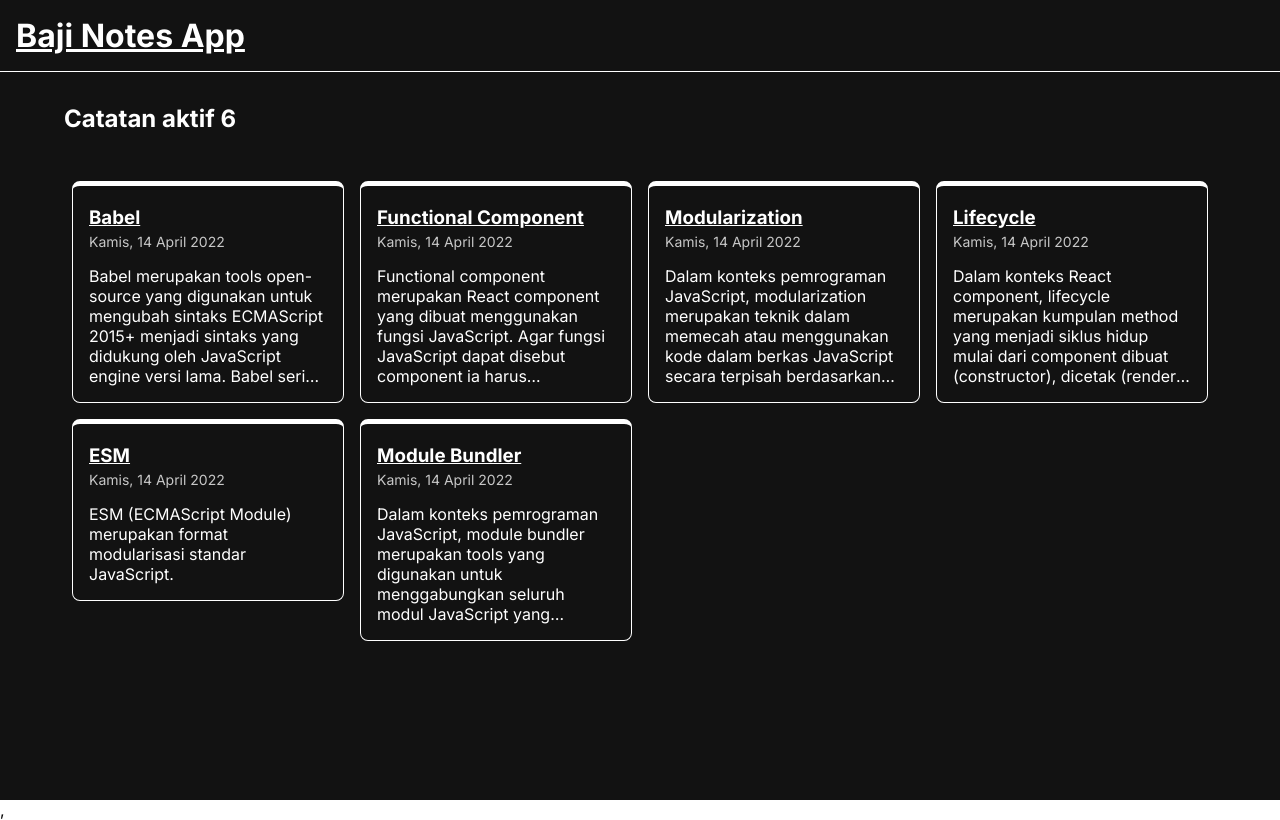
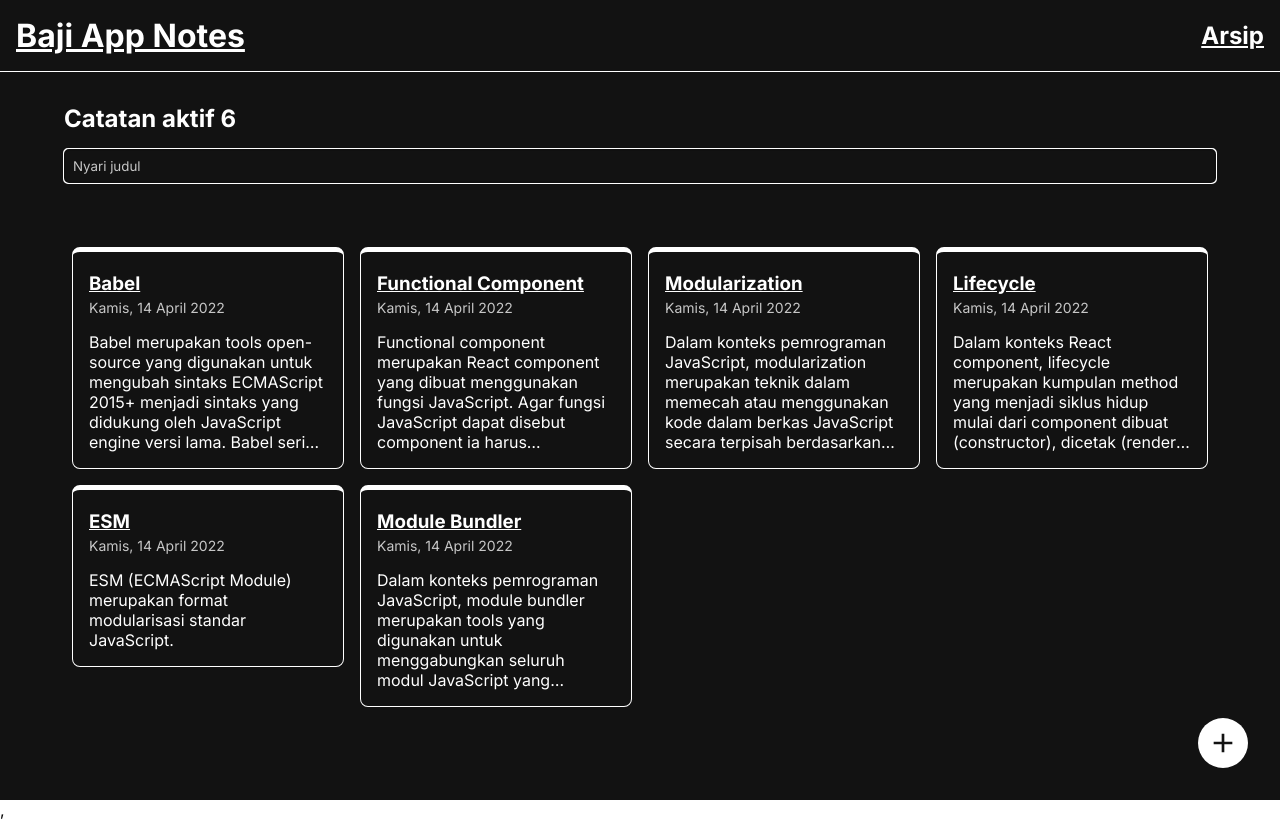
Before and after one commit to bajiff/baji-personal-notes-app-starter, a React (Vite) app: page / in a window 1280 px wide. Built offline with nearby package versions, Linux system fonts and the light colour scheme.

Commit message:
Ya lumayan paham lah dikit-dikit biar pas di vibe coding nambah gacorrrrrr

```diff
--- a/src/components/App.jsx
+++ b/src/components/App.jsx
@@ -1,6 +1,6 @@
 // ? App.jsx
 import React from 'react';
-import { Routes, Route } from 'react-router-dom';
+import { Routes, Route, Link } from 'react-router-dom';
 import { AddNotePage, ArchivePage, DetailPage, HomePage, NotFoundPage } from '../pages';
 
 const App = () => {
@@ -8,11 +8,13 @@ const App = () => {
     <div className='app-container'>
       <header>
         <h1>
-          <a href="/">Baji Notes App</a>
+          <Link to='/'>Baji App Notes</Link>
         </h1>
+        <h2>
+         <Link to='/archive'>Arsip</Link>
+        </h2>
       </header>
       <main>
-
         <Routes>
           <Route path='/' element={<HomePage/>} />
           <Route path='/notes/new' element={<AddNotePage/>} />
--- a/src/pages/AddNotePage.jsx
+++ b/src/pages/AddNotePage.jsx
@@ -13,10 +13,14 @@ const AddNotePage = () => {
     navigate('/');
   }
   return (
-    <div>
-      <input type="text" value={title} onChange={e => setTitle(e.target.value)} autoFocus required placeholder='Judulnya bang' />
-      <input type="text" value={body} onChange={e => setBody(e.target.value)} required placeholder='Ini Deskripsinya bang' />
-      <button onClick={submitHandler}>Submit</button>
+    <div className='add-new-page__input'>
+      <input className='add-new-page__input__title' type="text" value={title} onChange={e => setTitle(e.target.value)} autoFocus required placeholder='Judulnya bang' />
+      <textarea className='add-new-page__input__body' value={body} onChange={e => setBody(e.target.value)} required placeholder='Ini Deskripsinya bang' />
+      <div className="add-new-page__action">
+        <button className="action" title="simpan" onClick={submitHandler}>
+         <svg stroke="currentColor" fill="currentColor" strokeWidth="0" viewBox="0 0 24 24" height="1em" width="1em" xmlns="http://www.w3.org/2000/svg"><path fill="none" d="M0 0h24v24H0V0z"></path><path d="M9 16.17L4.83 12l-1.42 1.41L9 19 21 7l-1.41-1.41L9 16.17z"></path></svg>
+      </button>
+      </div>
     </div>
   )
 }
--- a/src/pages/ArchivePage.jsx
+++ b/src/pages/ArchivePage.jsx
@@ -1,9 +1,46 @@
-import React from 'react'
+// ? ArchivePage.jsx
+import React, { useEffect, useState } from 'react';
+import { getArchivedNotes } from '../utils/local-data';
+import { NoteItem } from '../components';
+import { useSearchParams } from 'react-router-dom';
 
-const ArchivePage = () => {
+const ArchivePage = ({}) => {
+  const [notes, setNotes] = useState(getArchivedNotes());
+  const [searchParams, setSearchParams] = useSearchParams();
+  const keyword = searchParams.get('keyword') || '';
+
+  const onKeywordChangeHandler = (e) => {
+    setSearchParams({keyword: e.target.value});
+  };
+
+  const filteredNotes = notes.filter(note => {
+    return note.title.toLowerCase().includes(keyword.toLowerCase());
+  })
+
+
+  useEffect(() => {
+    setNotes(getArchivedNotes());
+  }, []);
+
   return (
-    <div>ArchivePage</div>
-  )
-}
+    <div>
+      <h2>Catatan arsip {notes.length}</h2>
+      <section className='search-bar'>
+      <input type="text" placeholder='Nyari judul' autoFocus value={keyword} onChange={onKeywordChangeHandler} />
+      </section>
+      {filteredNotes.length > 0 ? (
+        <div className="notes-list">
+          {filteredNotes.map(note => (
+            <NoteItem key={note.id} {...note} />
+          ))}
+        </div>
+      ) : (
+      <div className='notes-list-empty'>
+        <p>Tidak ada catatan</p>
+      </div>
+      )}
+    </div>
+  );
+};
 
-export default ArchivePage
+export default ArchivePage;
--- a/src/pages/DetailPage.jsx
+++ b/src/pages/DetailPage.jsx
@@ -1,11 +1,32 @@
 import React from 'react'
-import { useParams } from 'react-router-dom';
-import { getNote } from "../utils/local-data";
+import { useNavigate, useParams } from 'react-router-dom';
+import { archiveNote, unarchiveNote, deleteNote, getNote } from "../utils/local-data";
 import { showFormattedDate } from '../utils'
 
 const DetailPage = () => {
   const { id } = useParams();
-  const note = getNote(id)
+  const note = getNote(id);
+  const navigate = useNavigate();
+
+  const archiveHandler = () => {
+    archiveNote(id);
+    navigate('/archive');
+  };
+
+  const unarchiveHandler = () => {
+    unarchiveNote(id)
+    navigate('/');
+  }
+
+  const deleteHandler = () => {
+    deleteNote(id);
+    navigate('/');
+  };
+
+  if (!note) {
+    return <p>Nyari apa bos...</p>
+  }
+
   return (
     <div className='detail-page'>
       <p className='detail-page__createdAt'>{showFormattedDate(note.createdAt)}</p>
@@ -14,11 +35,17 @@ const DetailPage = () => {
         <p>{note.body}</p>
       </div>
       <div className="detail-page__action">
-        <button className="action" title='arsipkan'>
-          <svg stroke="currentColor" fill="currentColor" stroke-width="0" viewBox="0 0 24 24" height="1em" width="1em" xmlns="http://www.w3.org/2000/svg"><path fill="none" d="M0 0h24v24H0V0z"></path><path d="M20.54 5.23l-1.39-1.68C18.88 3.21 18.47 3 18 3H6c-.47 0-.88.21-1.16.55L3.46 5.23C3.17 5.57 3 6.02 3 6.5V19c0 1.1.9 2 2 2h14c1.1 0 2-.9 2-2V6.5c0-.48-.17-.93-.46-1.27zM6.24 5h11.52l.81.97H5.44l.8-.97zM5 19V8h14v11H5zm8.45-9h-2.9v3H8l4 4 4-4h-2.55z"></path></svg>
+        {note.archived ? (
+          <button className="action" title='munculkan' onClick={unarchiveHandler}>
+          <svg stroke="currentColor" fill="currentColor" stroke-width="0" viewBox="0 0 24 24" height="1em" width="1em" xmlns="http://www.w3.org/2000/svg"><path fill="none" d="M0 0h24v24H0V0z"></path><path d="M20.54 5.23l-1.39-1.68C18.88 3.21 18.47 3 18 3H6c-.47 0-.88.21-1.16.55L3.46 5.23C3.17 5.57 3 6.02 3 6.5V19c0 1.1.9 2 2 2h14c1.1 0 2-.9 2-2V6.5c0-.48-.17-.93-.46-1.27zM6.24 5h11.52l.83 1H5.42l.82-1zM5 19V8h14v11H5zm3-5h2.55v3h2.9v-3H16l-4-4z"></path></svg>
+          </button>
+        ) : (
+        <button className="action" title='arsipkan' onClick={archiveHandler}>
+          <svg stroke="currentColor" fill="currentColor" strokeWidth="0" viewBox="0 0 24 24" height="1em" width="1em" xmlns="http://www.w3.org/2000/svg"><path fill="none" d="M0 0h24v24H0V0z"></path><path d="M20.54 5.23l-1.39-1.68C18.88 3.21 18.47 3 18 3H6c-.47 0-.88.21-1.16.55L3.46 5.23C3.17 5.57 3 6.02 3 6.5V19c0 1.1.9 2 2 2h14c1.1 0 2-.9 2-2V6.5c0-.48-.17-.93-.46-1.27zM6.24 5h11.52l.81.97H5.44l.8-.97zM5 19V8h14v11H5zm8.45-9h-2.9v3H8l4 4 4-4h-2.55z"></path></svg>
         </button>
-        <button className="action" title='delete'>
-          <svg stroke="currentColor" fill="currentColor" stroke-width="0" viewBox="0 0 24 24" height="1em" width="1em" xmlns="http://www.w3.org/2000/svg"><path fill="none" d="M0 0h24v24H0V0z"></path><path d="M6 19c0 1.1.9 2 2 2h8c1.1 0 2-.9 2-2V7H6v12zM8 9h8v10H8V9zm7.5-5l-1-1h-5l-1 1H5v2h14V4z"></path></svg>
+        )}
+        <button className="action" title='delete' onClick={deleteHandler}>
+          <svg stroke="currentColor" fill="currentColor" strokeWidth="0" viewBox="0 0 24 24" height="1em" width="1em" xmlns="http://www.w3.org/2000/svg"><path fill="none" d="M0 0h24v24H0V0z"></path><path d="M6 19c0 1.1.9 2 2 2h8c1.1 0 2-.9 2-2V7H6v12zM8 9h8v10H8V9zm7.5-5l-1-1h-5l-1 1H5v2h14V4z"></path></svg>
         </button>
       </div>
     </div>
--- a/src/pages/HomePage.jsx
+++ b/src/pages/HomePage.jsx
@@ -1,23 +1,47 @@
 import { getActiveNotes } from '../utils/local-data';
 import { NoteItem } from '../components';
-import React, { useState } from 'react';
+import React, { useEffect, useState } from 'react';
+import { Link, useSearchParams } from 'react-router-dom';
 
 const HomePage = () => {
   const [notes, setNotes] = useState(getActiveNotes());
+  const [searchParams, setSearchParams] = useSearchParams();
+  const keyword = searchParams.get('keyword') || '';
+
+  const onKeywordChangeHandler = (e) => {
+    setSearchParams({keyword: e.target.value});
+  };
+
+  const filteredNotes = notes.filter(note => {
+    return note.title.toLowerCase().includes(keyword.toLowerCase());
+  })
+
+  useEffect(() => {
+    setNotes(getActiveNotes());
+  }, []);
+
   return (
     <div>
       <h2>Catatan aktif {notes.length}</h2>
-      {notes.length > 0 ? (
+      <section className="search-bar">
+      <input type="text" placeholder='Nyari judul' autoFocus value={keyword} onChange={onKeywordChangeHandler} />
+      </section>
+      {filteredNotes.length > 0 ? (
         <div className="notes-list">
-          {notes.map(note => (
+          {filteredNotes.map(note => (
             <NoteItem key={note.id} {...note} />
           ))}
         </div>
       ) : (<div className='notes-list-empty'>
         <p>Tidak ada catatan</p>
       </div>)}
+      <div className="homepage__action">
+        <Link to="/notes/new" title="Tambah" className="action">
+          <svg stroke="currentColor" fill="currentColor" strokeWidth="0" viewBox="0 0 24 24" height="1em" width="1em" xmlns="http://www.w3.org/2000/svg"><path fill="none" d="M0 0h24v24H0V0z"></path><path d="M19 13h-6v6h-2v-6H5v-2h6V5h2v6h6v2z"></path></svg>
+        </Link>
+      </div>
     </div>
-  )
-}
+  );
+};
 
 export default HomePage;
```
Also changed, not shown: src/components/NoteItem.jsx (indentation only).
